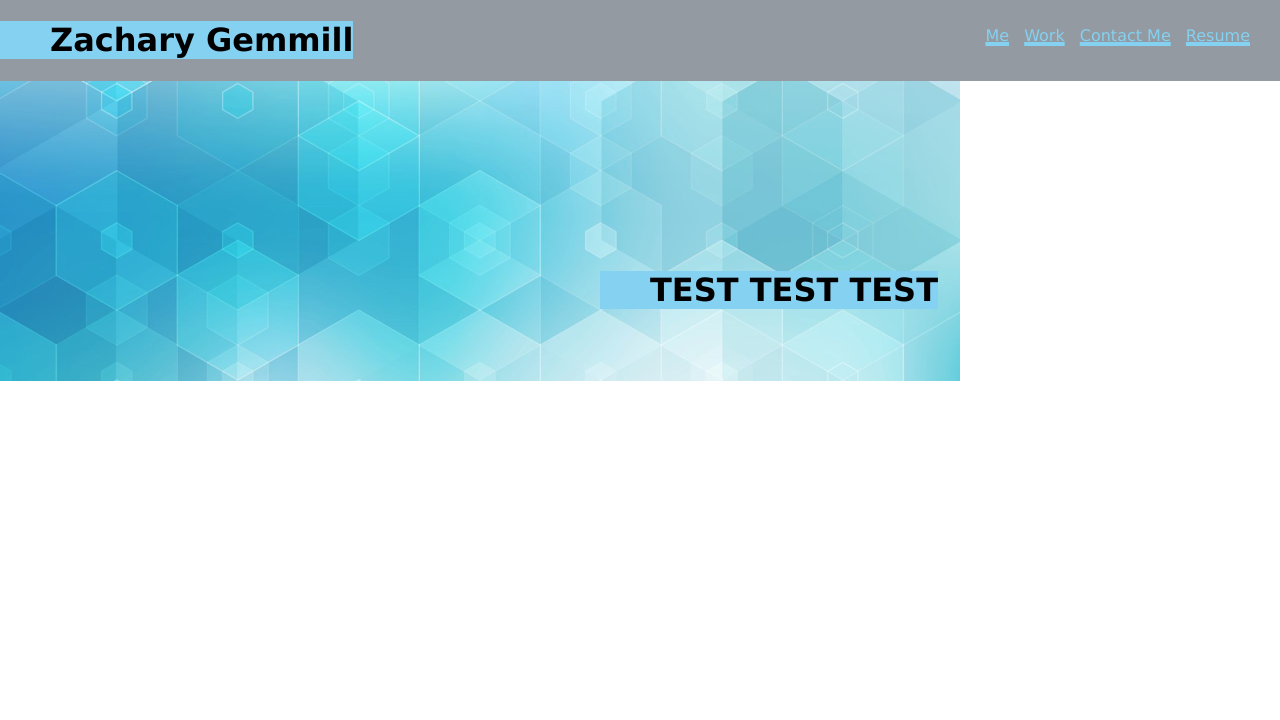
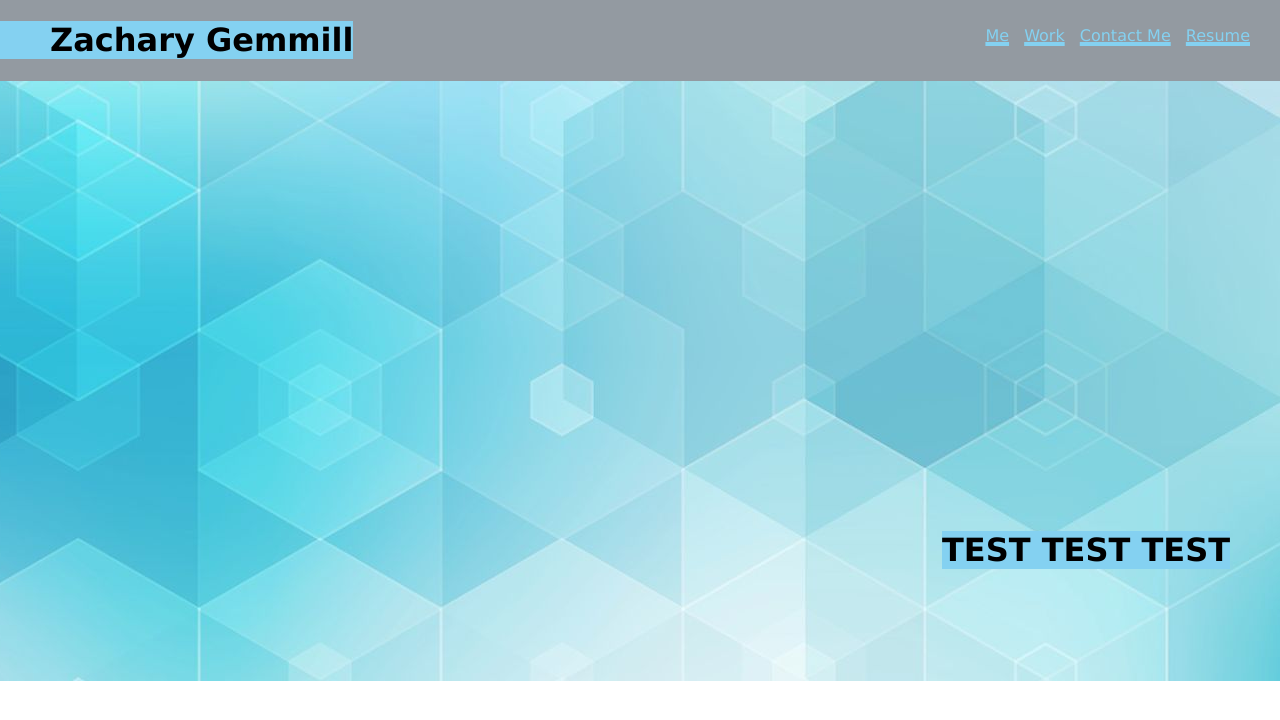
Before and after one commit to Zdgemmill/Portfolio-Site, a plain HTML site: page index.HTML in a window 1280 px wide. Drawn offline with Linux system fonts and the light colour scheme.

Commit message:
hot fixes

```diff
--- a/asstes/styles.css
+++ b/asstes/styles.css
@@ -44,14 +44,17 @@ h1 {
 
 .hero {
     display: flex;
-    display: wrap;
-    height: 300px;
+    justify-content: right;
+    top: 800px;
+    max-width: auto;
+    max-height: auto;
 }
 
 .subtitle {
+    position: absolute;
     display: flex;
-    display: inline-flex;
-    position: absolute;
-    top: 250px;
-    left: 600px;
+    justify-content: flex-end;
+    padding-left: 0px;
+    margin-right: 50px;
+    margin-top: 450px;
 }
```
